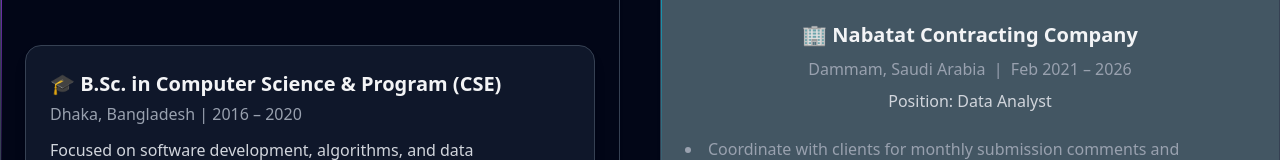
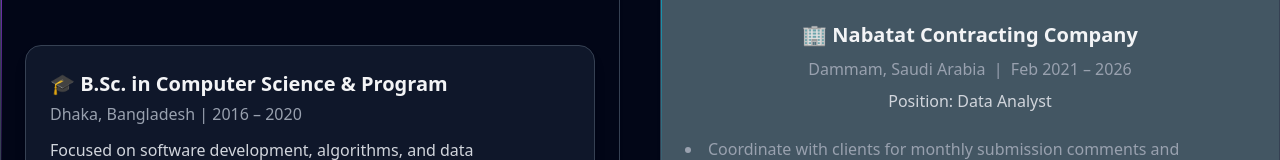
Before and after one commit to Mahabub2030/Portfolio-Frontend, a Next.js app: page /education in a window 1280 px wide. Shown: the part 355-515 px from the top of the page. Built offline with nearby package versions, Linux system fonts and the light colour scheme; no server answers.

Commit message:
update some code

```diff
--- a/components/modules/Home/BannerSection.tsx
+++ b/components/modules/Home/BannerSection.tsx
@@ -57,7 +57,7 @@
             />
           </h2>
           <p className="text-gray-300 mb-7 text-lg">
-            A results-oriented Data Analyst with 3+ years of experience in
+            A results-oriented Data Analyst with 4+ years of experience in
             managing and analyzing data across online and offline platforms.
             Expert in building interactive, user-friendly dashboards with
             role-based data visualization to support informed decision-making
--- a/components/modules/Home/EudcationG.tsx
+++ b/components/modules/Home/EudcationG.tsx
@@ -47,7 +47,7 @@
         {/* 🎓 B.Sc. in CSE */}
         <div className="p-6 bg-[#0f172a] rounded-2xl shadow-lg border border-gray-700 hover:scale-[1.02] transition-transform duration-300">
           <h2 className="text-xl font-semibold text-gray-100">
-            🎓 B.Sc. in Computer Science & Program (CSE)
+            🎓 B.Sc. in Computer Science & Program
           </h2>
           <p className="text-gray-400 mt-1">Dhaka, Bangladesh | 2016 – 2020</p>
           <p className="text-gray-300 mt-3">
```
